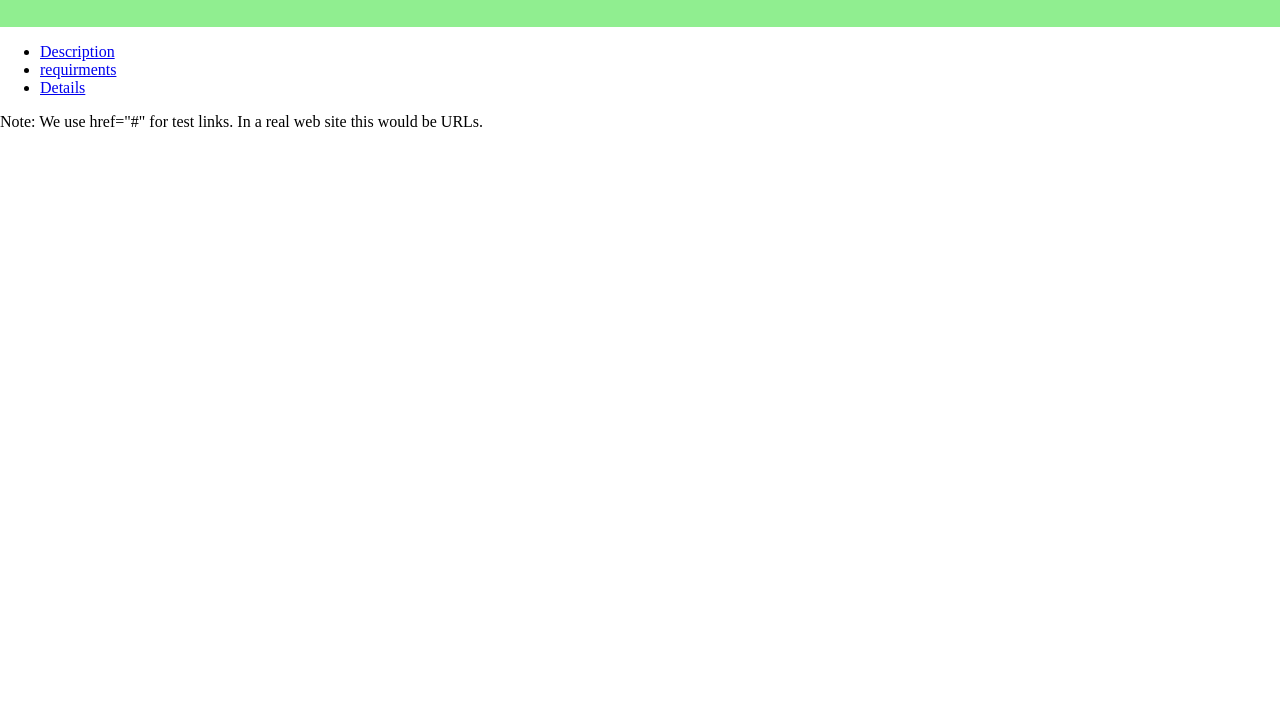
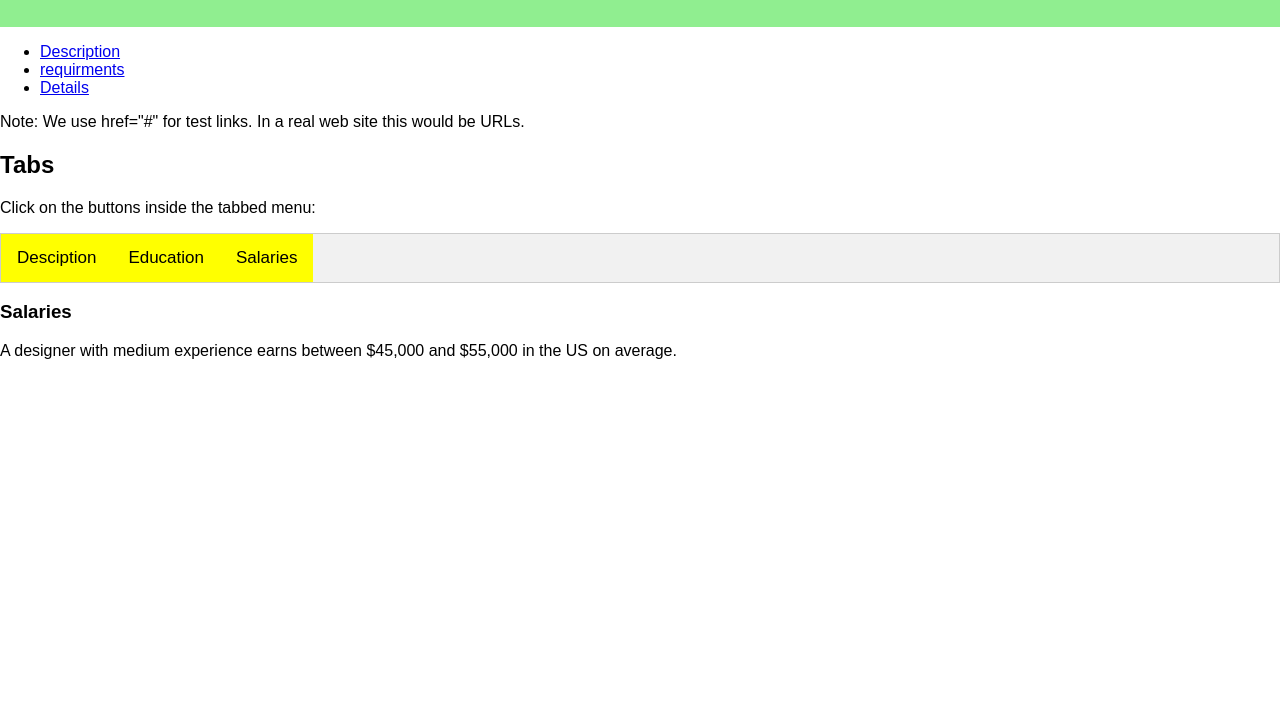
Before and after one commit to Bobaontherocks/zachary-mckay, a plain HTML site: page index.html in a window 1280 px wide. Shown: the part 93-800 px from the top of the page. Drawn offline with Linux system fonts and the light colour scheme.

Commit message:
Update index.html

```diff
--- a/index.html
+++ b/index.html
@@ -40,3 +40,92 @@ body {
 
 </body>
 </html>
+<!DOCTYPE html>
+<html>
+<head>
+<meta name="viewport" content="width=device-width, initial-scale=1">
+<style>
+body {font-family: Arial;}
+
+/* Style the tab */
+.tab {
+    overflow: hidden;
+    border: 1px solid #ccc;
+    background-color: #f1f1f1;
+}
+
+/* Style the buttons inside the tab */
+.tab button {
+    background-color:Yellow;
+    float: left;
+    border: none;
+    outline: none;
+    cursor: pointer;
+    padding: 14px 16px;
+    transition: 0.3s;
+    font-size: 17px;
+}
+
+/* Change background color of buttons on hover */
+.tab button:hover {
+    background-color: #ddd;
+}
+
+/* Create an active/current tablink class */
+.tab button.active {
+    background-color: #ccc;
+}
+
+/* Style the tab content */
+.tabcontent {
+    display: none;
+    padding: 6px 12px;
+    border: 1px solid #ccc;
+    border-top: none;
+}
+</style>
+</head>
+<body>
+
+<h2>Tabs</h2>
+<p>Click on the buttons inside the tabbed menu:</p>
+
+<div class="tab">
+  <button class="tablinks" onclick="openCity(event, 'Description')">Desciption</button>
+  <button class="tablinks" onclick="openCity(event, 'Education')">Education</button>
+  <button class="tablinks" onclick="openCity(event, 'Salaries')">Salaries</button>
+</div>
+
+<div id="Description" class="tabcontent">
+  <h3>Description</h3>
+  <p>Graphic designers create visual concepts, by hand or using computer software, to communicate ideas that inspire, inform, or captivate consumers. They develop the overall layout and production design for advertisements, brochures, magazines, and corporate reports.</p>
+</div>
+
+<div id="Education" class="tabcontent">
+  <h3>Education</h3>
+  <p>Educational Requirements. Earning a certificate or associate's degree in graphic design may qualify graduates for assistant or technical support positions in the field. However, most graphic design positions require at least a bachelor's degree.</p>
+</div>
+
+<div id="Salaries">
+  <h3>Salaries</h3>
+  <p>A designer with medium experience earns between $45,000 and $55,000 in the US on average.</p>
+</div>
+
+<script>
+function openCity(evt, cityName) {
+    var i, tabcontent, tablinks;
+    tabcontent = document.getElementsByClassName("tabcontent");
+    for (i = 0; i < tabcontent.length; i++) {
+        tabcontent[i].style.display = "none";
+    }
+    tablinks = document.getElementsByClassName("tablinks");
+    for (i = 0; i < tablinks.length; i++) {
+        tablinks[i].className = tablinks[i].className.replace(" active", "");
+    }
+    document.getElementById(cityName).style.display = "block";
+    evt.currentTarget.className += " active";
+}
+</script>
+
+</body>
+</html>
```
